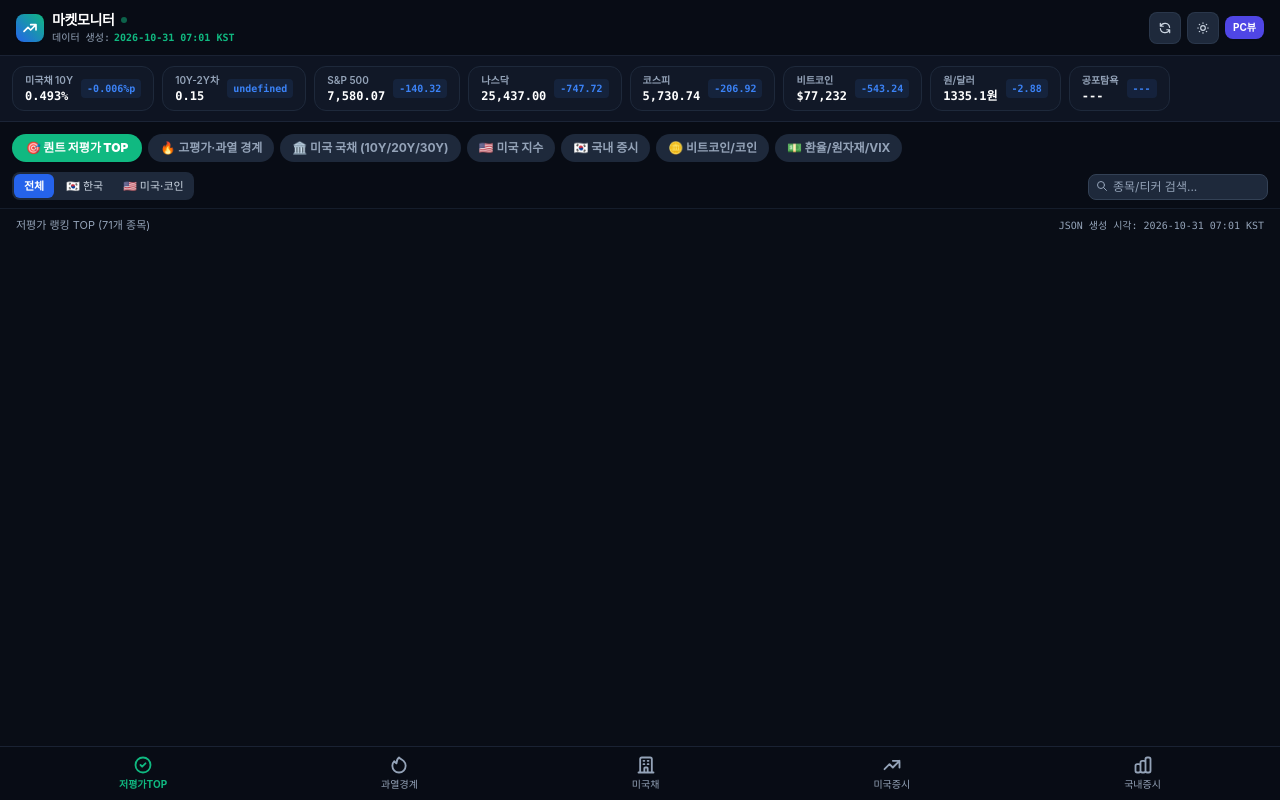
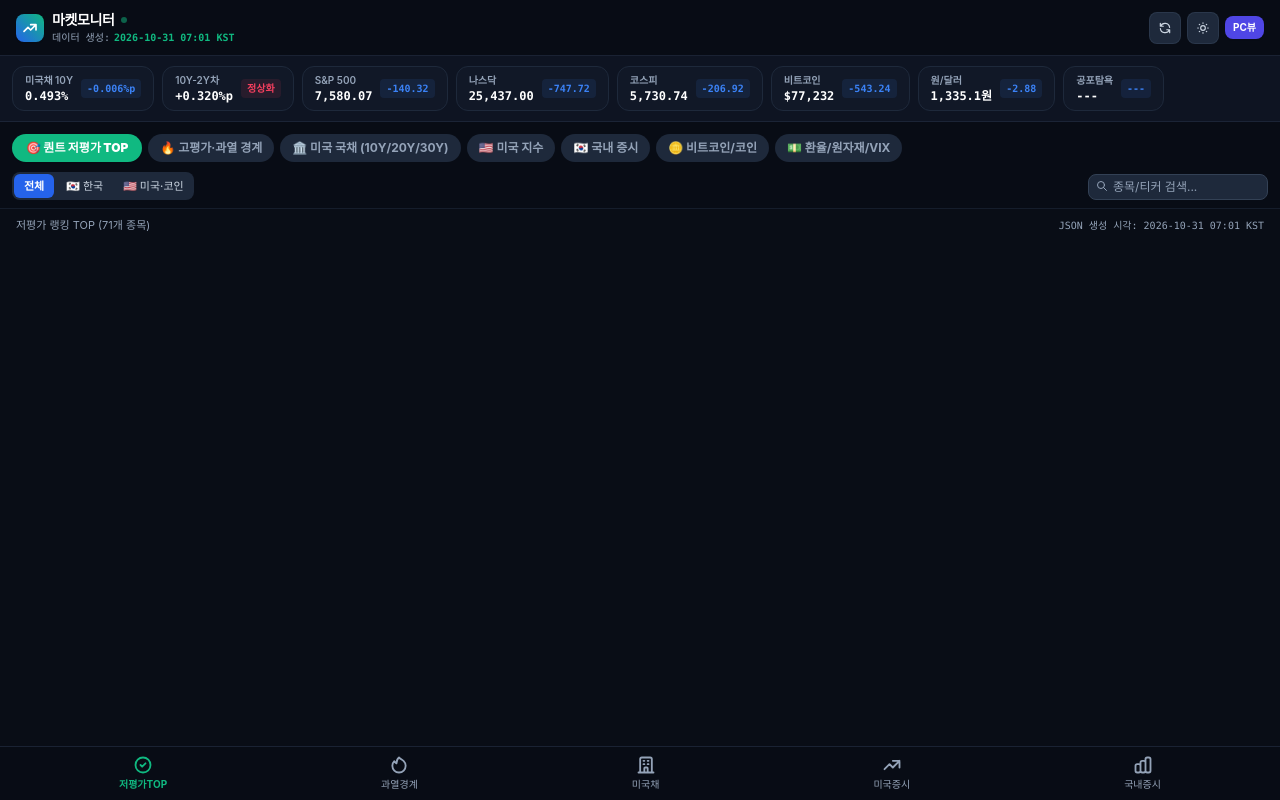
Before and after one commit to hoyong19/market-monitor, a plain HTML site: page mobile.html in a window 1280 px wide. Drawn offline with nearby package versions, Linux system fonts and the light colour scheme.

Commit message:
Refactor macro data handling with fallbacks

```diff
--- a/mobile.html
+++ b/mobile.html
@@ -697,15 +697,41 @@
           }
 
           // 100% Real-time dynamic sync for Macro Indicators on Mobile!
-          if (data._macro && typeof data._macro === 'object') {
-            const macro = data._macro;
+          const macro = data._macro || {};
+
+          // Baseline verified fallbacks in case markets are closed on weekend
+          const FALLBACKS = {
+            us10y: { price: 4.940, change: -0.040, isYield: true },
+            us20y: { price: 5.340, change: -0.010, isYield: true },
+            us30y: { price: 5.310, change: 0.010, isYield: true },
+            us02y: { price: 4.620, change: 0.020, isYield: true },
+            spread: { price: 0.320, text: '+0.320%p (정상화)' },
+            sp500: { price: 7580.07, change: -140.32, changePct: -1.82 },
+            nasdaq: { price: 25437.00, change: -747.73, changePct: -2.86 },
+            dow: { price: 51770.31, change: -572.25, changePct: -1.09 },
+            sox: { price: 10688.80, change: -829.40, changePct: -7.20 },
+            russell: { price: 2811.84, change: -47.37, changePct: -1.66 },
+            kospi: { price: 5730.74, change: -206.92, changePct: -3.48 },
+            kosdaq: { price: 724.38, change: -28.85, changePct: -3.83 },
+            kospi200: { price: 768.45, change: -28.15, changePct: -3.53 },
+            usdkrw: { price: 1335.10, change: -2.88, changePct: -0.22 },
+            dxy: { price: 101.64, change: -0.22, changePct: -0.22 },
+            vix: { price: 19.42, change: 2.22, changePct: 12.91 },
+            fear_greed: { price: 26, change: -10 },
+            crypto_fng: { price: 30, change: 3 },
+            wti: { price: 104.82, change: 2.82, changePct: 2.76 },
+            gold: { price: 3875.84, change: -145.57, changePct: -3.62 },
+            btc: { price: 77199.99, change: 0.0, changePct: 0.0 },
+            eth: { price: 2242.35, change: 0.0, changePct: 0.0 }
+          };
+
           // Update Carousel
           TOP_CAROUSEL_ITEMS.forEach(c => {
-              if (macro[c.id]) {
-                const item = macro[c.id];
-                c.val = item.isYield ? `${item.price}%` : (c.id === 'usdkrw' ? `${item.price}원` : (c.id === 'fear_greed' ? `${item.price}점` : (c.id.startsWith('btc') || c.id.startsWith('eth') ? `$${formatNumber(item.price, 0)}` : formatNumber(item.price))));
-                c.chg = `${item.change > 0 ? '+' : ''}${item.change}${item.isYield ? '%p' : ''}`;
-                c.isUp = item.change >= 0;
+            const item = macro[c.id] || FALLBACKS[c.id];
+            if (item) {
+              c.val = item.isYield ? `${item.price}%` : (c.id === 'usdkrw' ? `${formatNumber(item.price, 1)}원` : (c.id === 'fear_greed' || c.id === 'fng' ? `${item.price}점` : (c.id.startsWith('btc') || c.id.startsWith('eth') ? `$${formatNumber(item.price, 0)}` : (c.id === 'spread' ? '+0.320%p' : formatNumber(item.price)))));
+              c.chg = item.change !== undefined ? `${item.change > 0 ? '+' : ''}${item.change}${item.isYield ? '%p' : ''}` : '정상화';
+              c.isUp = (item.change || 0) >= 0;
             }
           });
           renderMacroCarousel();
@@ -713,15 +739,14 @@
           // Update Categorized Feeds
           Object.values(CATEGORIZED_MACRO).forEach(group => {
             group.items.forEach(target => {
-                if (macro[target.id]) {
-                  const mItem = macro[target.id];
-                  target.val = mItem.isYield ? `${mItem.price}%` : (target.id === 'usdkrw' ? `${formatNumber(mItem.price, 1)}원` : (target.id === 'fear_greed' ? `${mItem.price}점 (공포)` : (target.id === 'wti' || target.id === 'gold' || target.id.startsWith('btc') ? `$${formatNumber(mItem.price)}` : formatNumber(mItem.price))));
-                  target.chg = `${mItem.change > 0 ? '+' : ''}${mItem.change}${mItem.isYield ? '%p' : ''} (${mItem.changePct > 0 ? '+' : ''}${mItem.changePct}%)`;
-                  target.isUp = mItem.change >= 0;
+              const mItem = macro[target.id] || FALLBACKS[target.id];
+              if (mItem) {
+                target.val = mItem.isYield ? `${mItem.price}%` : (target.id === 'usdkrw' ? `${formatNumber(mItem.price, 1)}원` : (target.id === 'fear_greed' ? `${mItem.price}점 (공포)` : (target.id === 'wti' || target.id === 'gold' || target.id.startsWith('btc') ? `$${formatNumber(mItem.price)}` : (target.id === 'spread' ? '+0.320%p' : formatNumber(mItem.price)))));
+                target.chg = mItem.change !== undefined ? `${mItem.change > 0 ? '+' : ''}${mItem.change}${mItem.isYield ? '%p' : ''}${mItem.changePct ? ` (${mItem.changePct > 0 ? '+' : ''}${mItem.changePct}%)` : ''}` : '정상 곡선';
+                target.isUp = (mItem.change || 0) >= 0;
               }
             });
           });
-          }
 
           renderCurrentFeed();
         }
```
Lines whose indentation alone changed are shown as unchanged.
